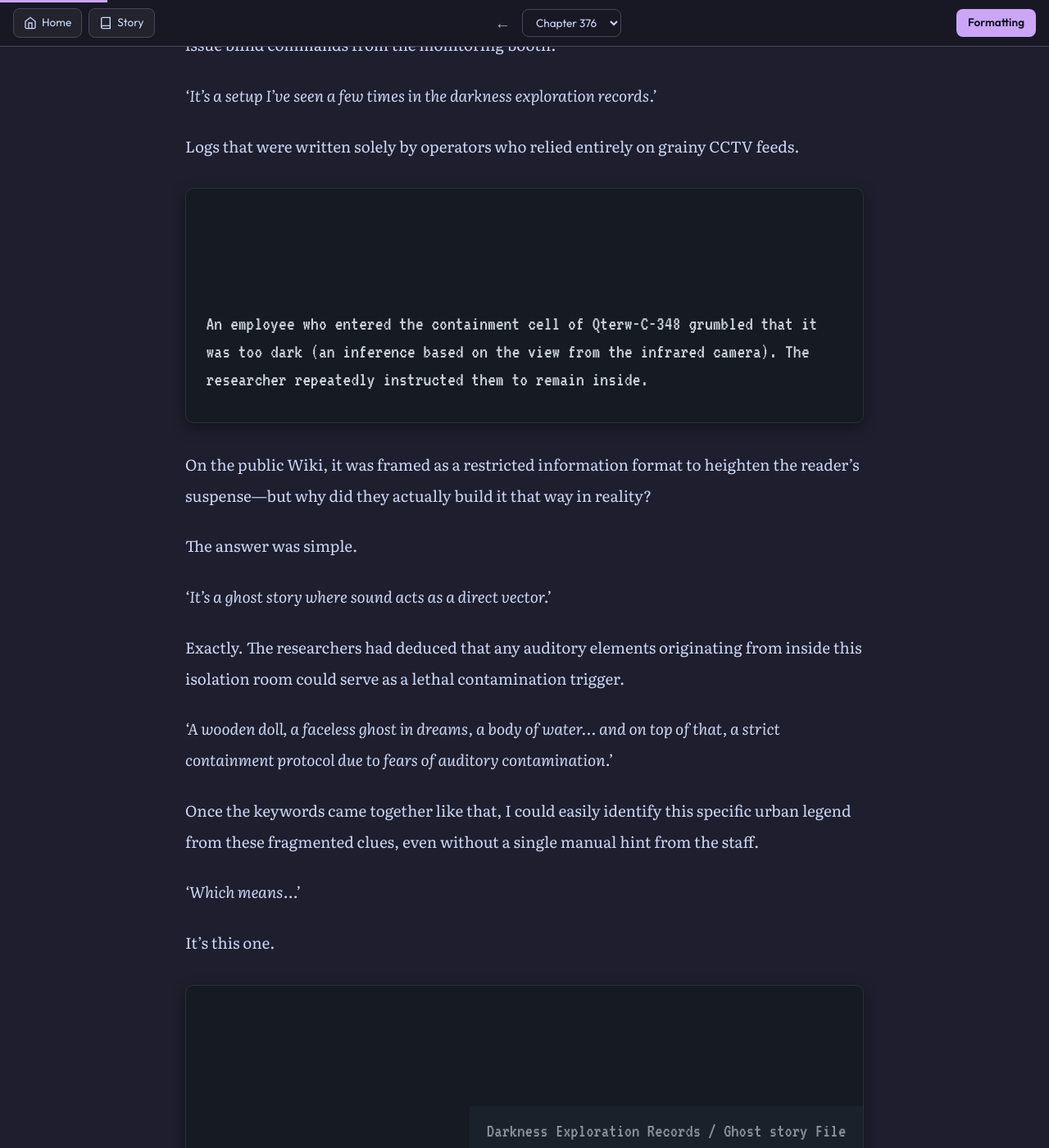
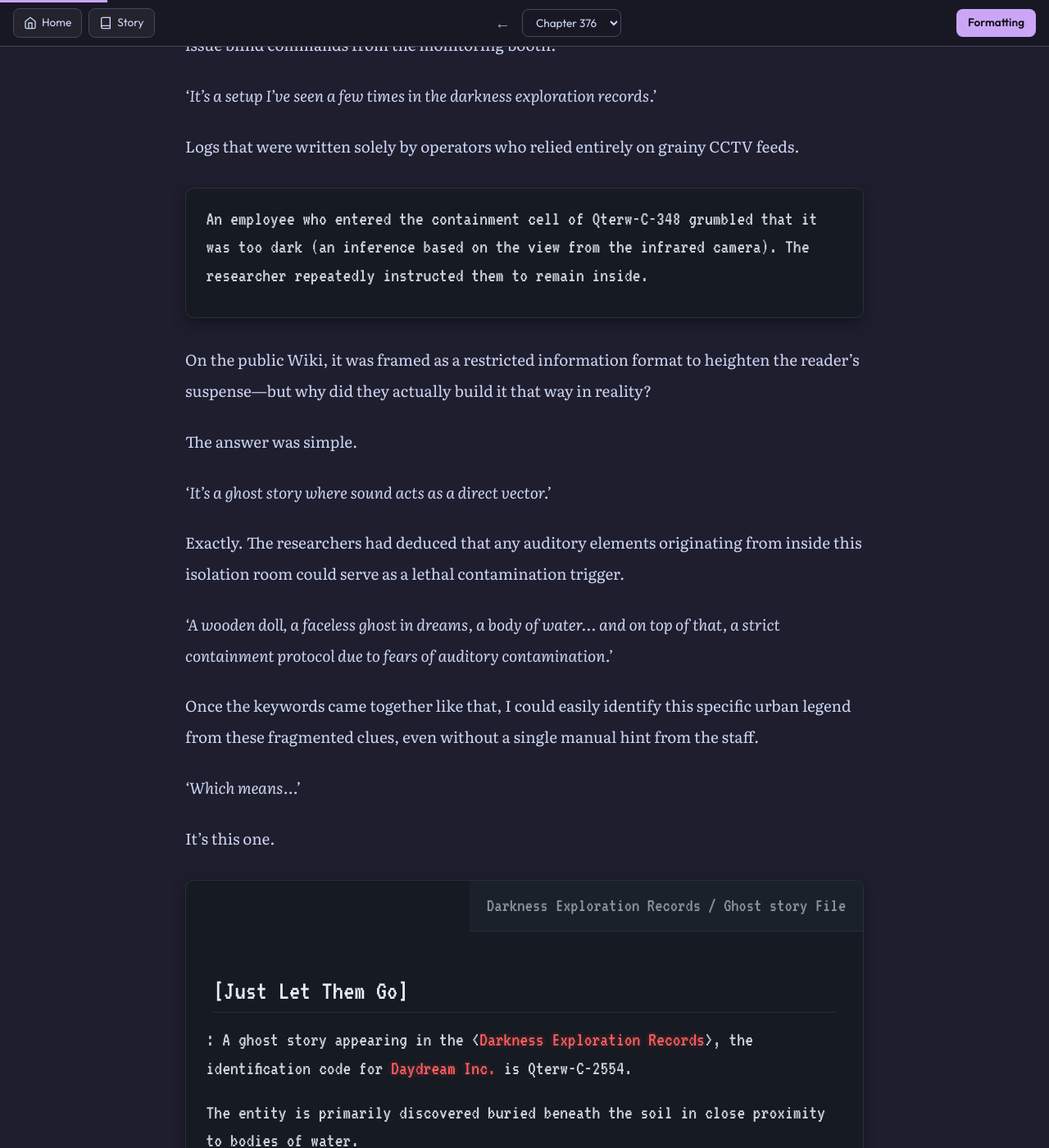
Before and after one commit to soleumn/soleumn.github.io, a Jekyll site: the page built from _chapters/gsgw/ch376.md, in a window 1280 px wide and 1400 px high, scrolled down 2895 px. Shown: the whole window at 82% size. Built offline with Jekyll 4.4.1, drawn with Linux system fonts in a browser that asks for light colours; comment, search, counter and statistics services are not loaded.

Commit message:
Update webnovel.css

```diff
--- a/assets/css/webnovel.css
+++ b/assets/css/webnovel.css
@@ -415,7 +415,7 @@ html[data-theme="gruvbox"] .post-content .notebook {
   display: grid;
   grid-template-columns: 1fr auto;   /* título à esquerda, autor à direita */
   margin: 32px 0;
-  padding: 6em 0 .6em;
+  padding: 0 0 .6em;
   font-family: 'VT323', monospace;
   font-size: 1.3em;
   line-height: 1.4;
@@ -432,6 +432,11 @@ html[data-theme="gruvbox"] .post-content .notebook {
 .post-content .wiki > * {
   grid-column: 1 / -1;
   margin: 0 1em .8em;
+}
+
+/* Sem título e sem autor (só um trecho): adiciona espaço no topo, igual ao de baixo */
+.post-content .wiki:not(:has(.wiki-title, .wiki-author)) {
+  padding-top: .8em;
 }
 
 /* ---------- Cabeçalho: título (esquerda) + autor (direita) ---------- */
```
